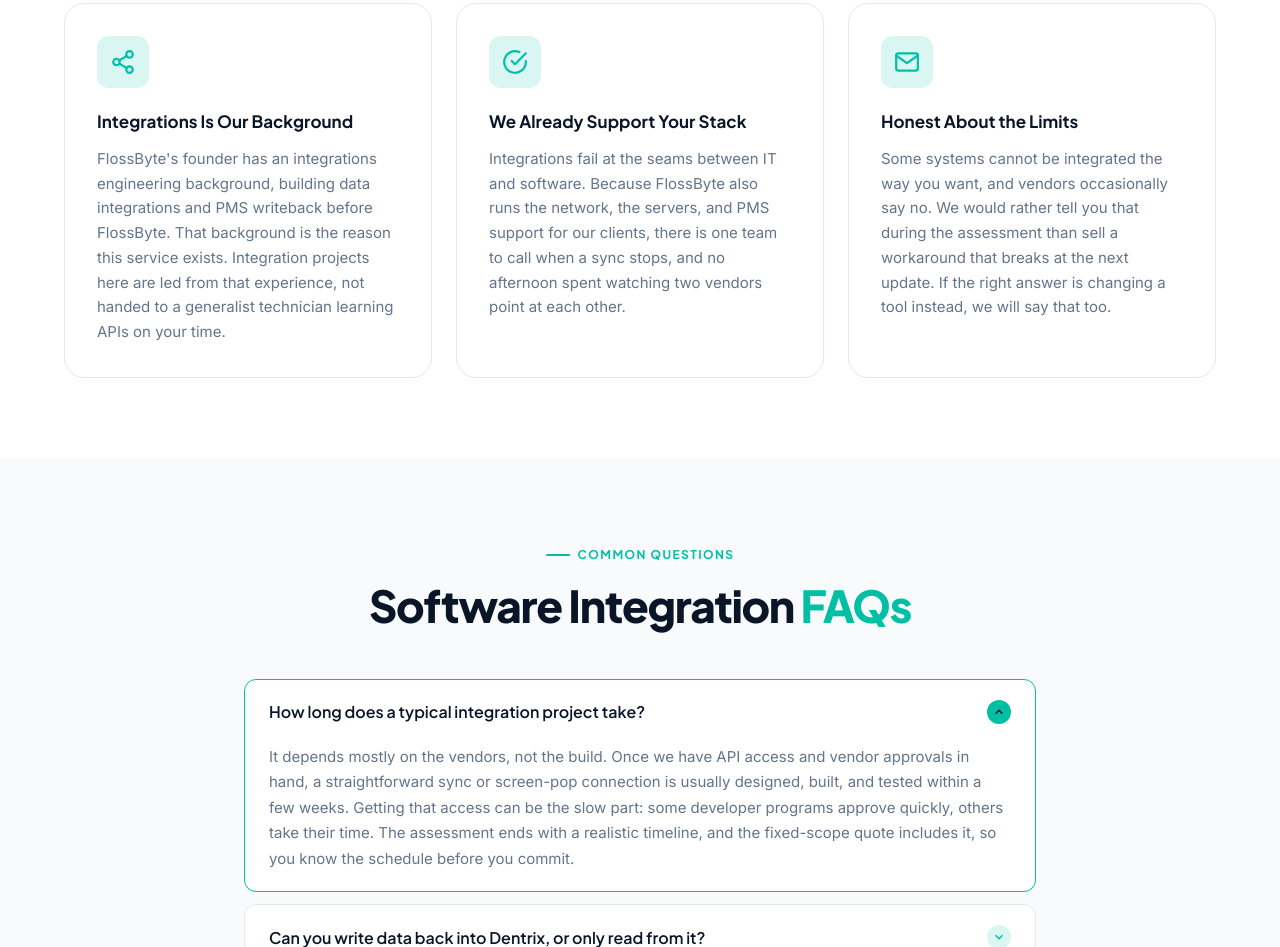
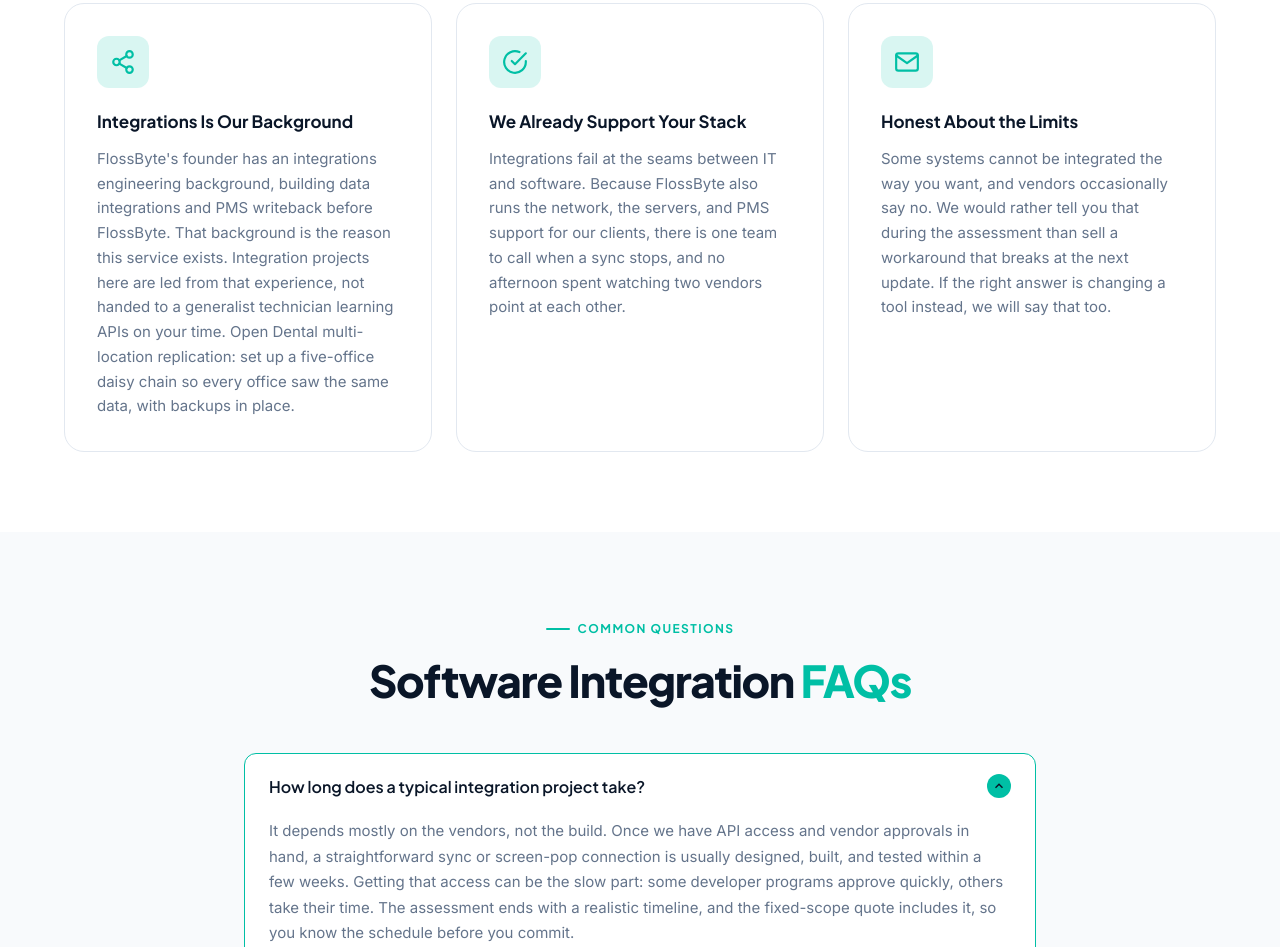
Before and after one commit to montythind1/flossbyte-website, a plain HTML site: page services/dental-software-integration.html in a window 1280 px wide. Shown: the part 6471-7418 px from the top of the page. Drawn offline with Linux system fonts and the light colour scheme.

Commit message:
Add Open Dental five-office replication experience to integration page (#28)

```diff
--- a/services/dental-software-integration.html
+++ b/services/dental-software-integration.html
@@ -343,7 +343,7 @@
           <svg viewBox="0 0 24 24" fill="none" stroke="currentColor" stroke-width="2" stroke-linecap="round" stroke-linejoin="round"><circle cx="18" cy="5" r="3"></circle><circle cx="6" cy="12" r="3"></circle><circle cx="18" cy="19" r="3"></circle><line x1="8.59" y1="13.51" x2="15.42" y2="17.49"></line><line x1="15.41" y1="6.51" x2="8.59" y2="10.49"></line></svg>
         </div>
         <h3 class="card-title">Integrations Is Our Background</h3>
-        <p class="card-body">FlossByte's founder has an integrations engineering background, building data integrations and PMS writeback before FlossByte. That background is the reason this service exists. Integration projects here are led from that experience, not handed to a generalist technician learning APIs on your time.</p>
+        <p class="card-body">FlossByte's founder has an integrations engineering background, building data integrations and PMS writeback before FlossByte. That background is the reason this service exists. Integration projects here are led from that experience, not handed to a generalist technician learning APIs on your time. Open Dental multi-location replication: set up a five-office daisy chain so every office saw the same data, with backups in place.</p>
       </div>
       <div class="card">
         <div class="card-icon">
```
